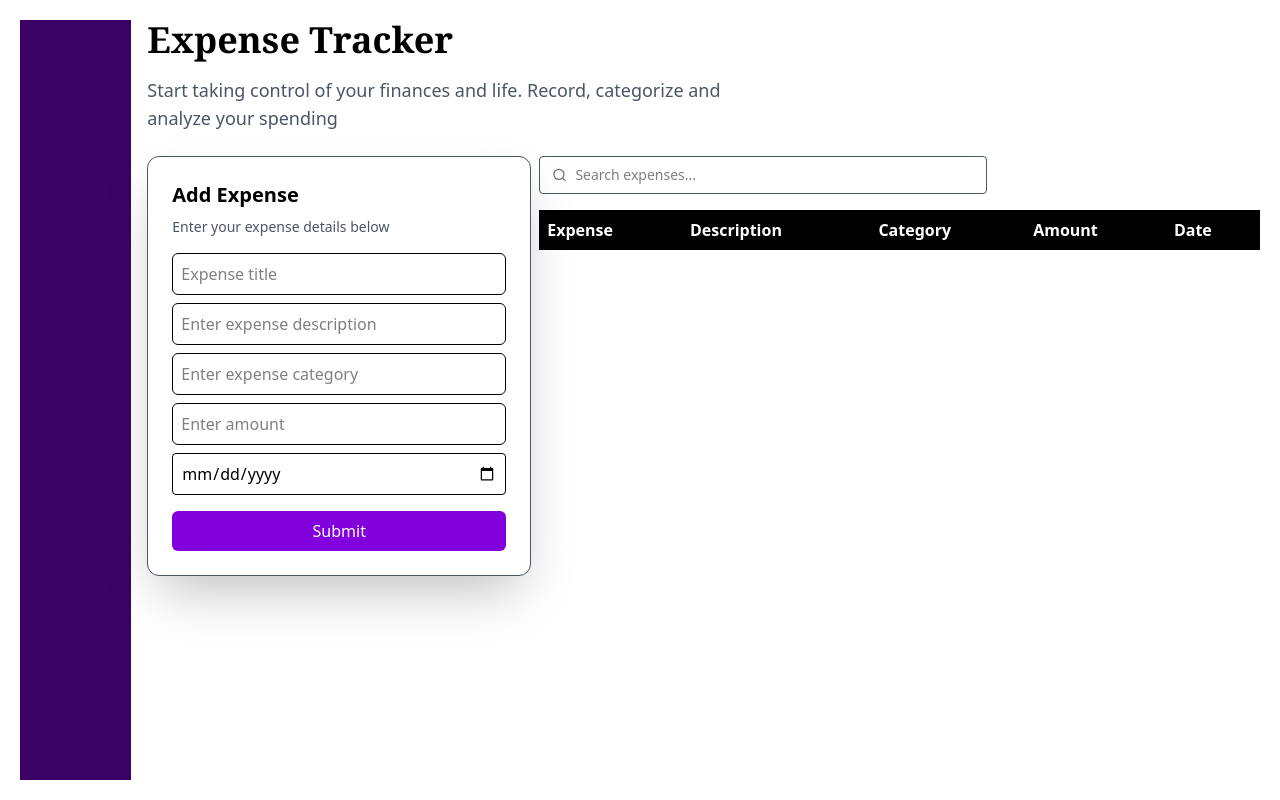
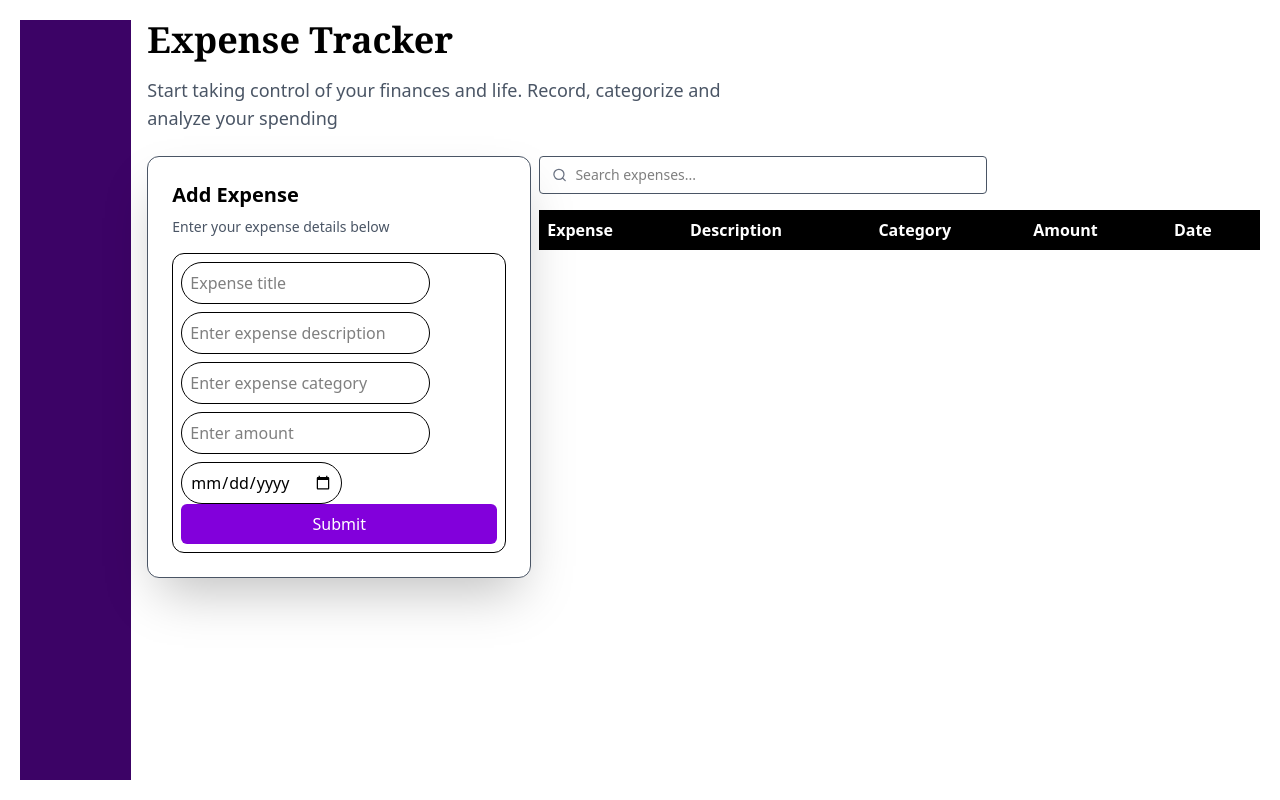
Before and after one commit to RobertHaji/Expense-Tracker-React, a React (Vite) app: page / in a window 1280 px wide. Built offline with nearby package versions, Linux system fonts and the light colour scheme.

Commit message:
Updates AddExpense-to-Form

```diff
--- a/src/App.jsx
+++ b/src/App.jsx
@@ -1,8 +1,14 @@
 import { AddExpense } from "./Components/AddExpense";
 import { ExpenseTable } from "./Components/ExpenseTable";
+import { useState } from "react";
+function App() {
+  const [expenses, setExpenses] = useState([]);
+  console.log(expenses)
+  const [searchTerm, setSearchTerm] = useState("");
 
-function App() {
-
+  const handleAddExpense = (newExpense) => {
+    setExpenses((prev) => [...prev, newExpense]);
+  };
   return (
     <>
       <main className="min-h-screen flex p-5 gap-4">
@@ -18,8 +24,12 @@ function App() {
             </p>
           </header>
           <div className="flex gap-2">
-            <AddExpense />
-            <ExpenseTable />
+            <AddExpense addExpense={handleAddExpense} />
+            <ExpenseTable
+              expenses={expenses}
+              searchTerm={searchTerm}
+              setSearchTerm={setSearchTerm}
+            />
           </div>
         </div>
       </main>
--- a/src/Components/AddExpense.jsx
+++ b/src/Components/AddExpense.jsx
@@ -1,5 +1,5 @@
-
-export function AddExpense() {
+import { useState } from "react";
+export function AddExpense(addExpense) {
 
 
     return (
@@ -8,30 +8,32 @@ export function AddExpense() {
         <p className="text-sm text-gray-600 mb-4">
           Enter your expense details below
         </p>
+        <form action="" className="border p-2 rounded-xl w-full">
           <input
-          className="w-full mb-2 p-2 border rounded-md ..."
+            className="border p-2 bg-white rounded-full ... mb-2"
             type="text"
             placeholder="Expense title"
           />
           <input
-          className="w-full mb-2 p-2 border rounded-md ..."
+            className="border p-2 bg-white rounded-full ... mb-2"
             type="text"
             placeholder="Enter expense description"
           />
           <input
-          className="w-full mb-2 p-2 border rounded-md ..."
+            className="border p-2 bg-white rounded-full ... mb-2"
             type="text"
             placeholder="Enter expense category"
           />
           <input
-          className="w-full mb-2 p-2 border rounded-md ..."
+            className="border p-2 bg-white rounded-full ... mb-2"
             type="number"
             placeholder="Enter amount"
           />
-        <input className="w-full mb-4 p-2 border rounded" type="date" />
+          <input className="border p-2 bg-white rounded-full ..." type="date" />
           <button className="w-full bg-purple-700 text-white py-2 hover:bg-purple-800 rounded-md ...">
             Submit
           </button>
+        </form>
       </div>
     );
 }
```
Lines whose indentation alone changed are shown as unchanged.
